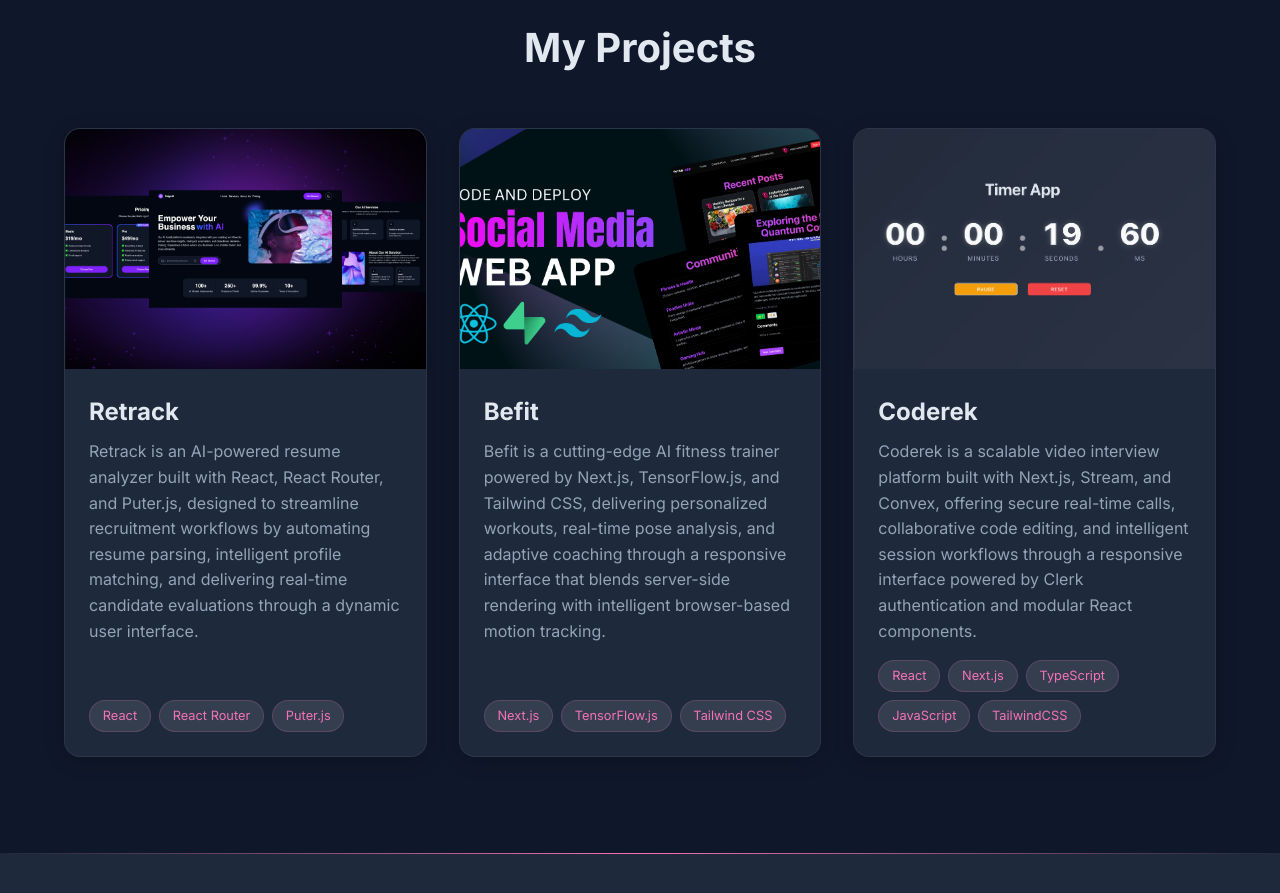
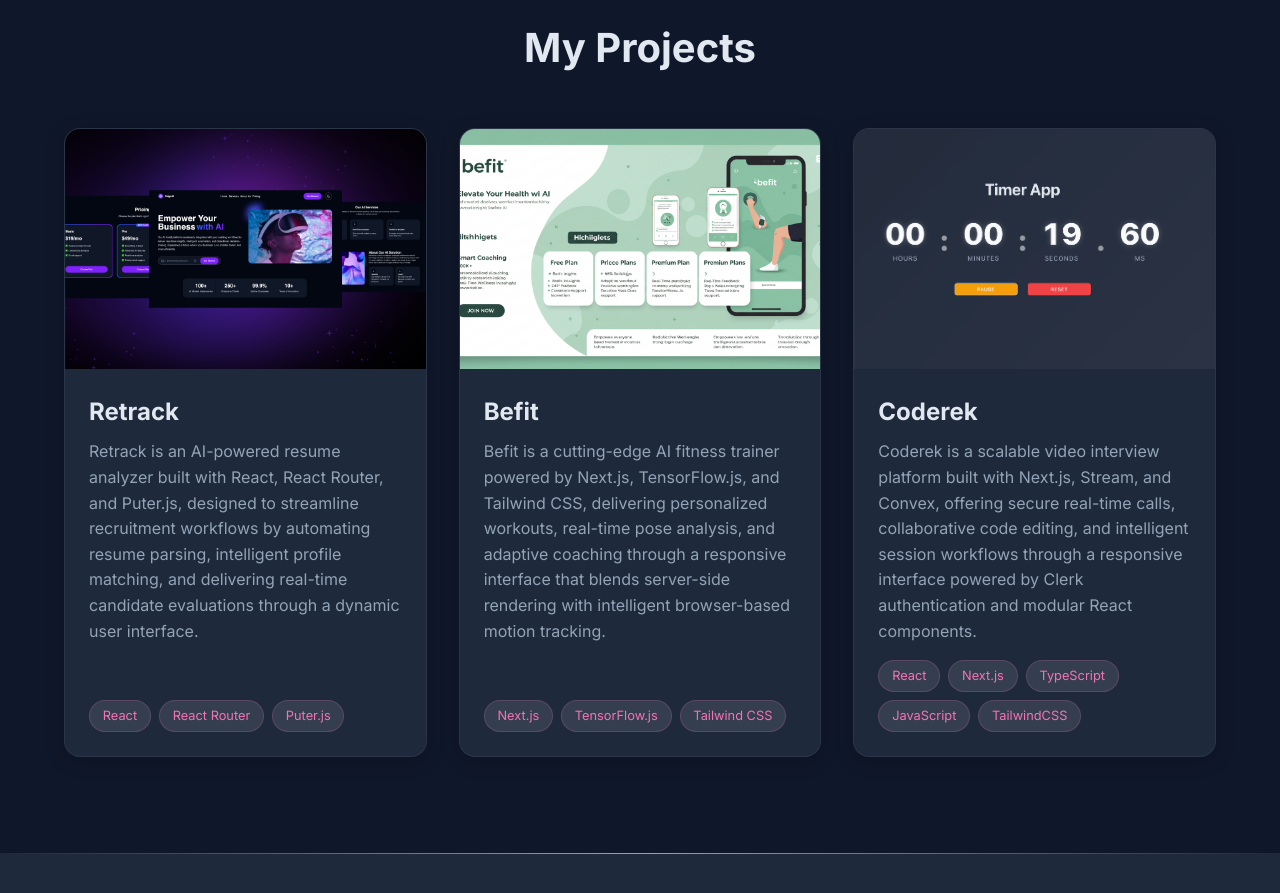
Before and after one commit to coderekamplayo/Coderek-Portfolio, a React (Vite) app: page / in a window 1280 px wide. Shown: the part 880-1773 px from the top of the page. Built offline with nearby package versions, Linux system fonts and the light colour scheme; no server answers.

Commit message:
update Befit

```diff
--- a/src/components/Projects.jsx
+++ b/src/components/Projects.jsx
@@ -68,7 +68,7 @@
           <motion.div
             className="project-image"
             style={{
-              backgroundImage: "url('/projects/social-media.png')",
+              backgroundImage: "url('/projects/Befit.jpg')",
             }}
             whileHover={{ scale: 1.05 }}
             transition={{ duration: 0.2 }}
```
Also changed, not shown: public/projects/Befit.jpg (added).
